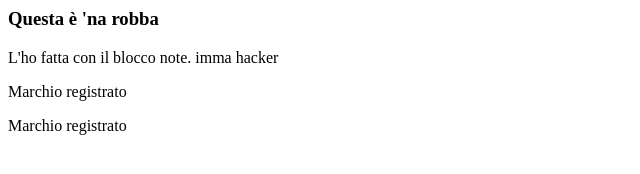
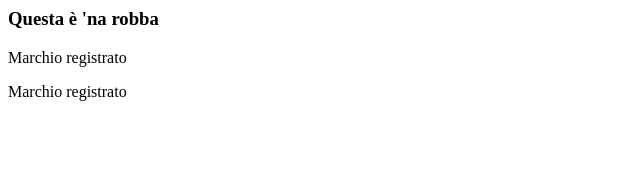
Before and after one commit to CriChipz/git_prova, a plain HTML site: page index.html in a window 1280 px wide. Shown: the whole page, without its empty margins (0-640 px from the left). Drawn offline with Linux system fonts and the light colour scheme.

Commit message:
modifica file

```diff
--- a/index.html
+++ b/index.html
@@ -5,7 +5,7 @@
 
 	</head>
 	<body>
-		<p>L'ho fatta con il blocco note. imma hacker</p>
+
 	</body>
 	<foot>
 		<p>Marchio registrato</p>
```
